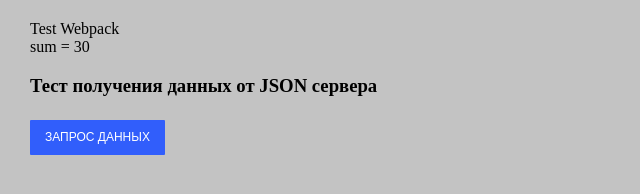
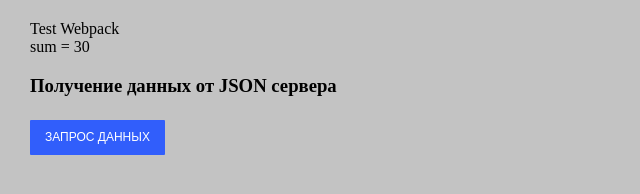
Before and after one commit to vaz-zip/E13.7, a website: page dist/index.html in a window 1280 px wide. Shown: the whole page, without its empty margins (0-640 px from the left). Drawn offline with Linux system fonts and the light colour scheme.

Commit message:
Update index.html

```diff
--- a/dist/index.html
+++ b/dist/index.html
@@ -5,6 +5,6 @@
   <title>Webpack App</title>
 <script defer src="main.js"></script><link href="main.css" rel="stylesheet"></head>
 <div class="sum"></div>
-<h3>Тест получения данных от JSON сервера</h3>
+<h3>Получение данных от JSON сервера</h3>
 <button class="btn">Запрос данных</button>
 <div class="jsonData"></div>
```
